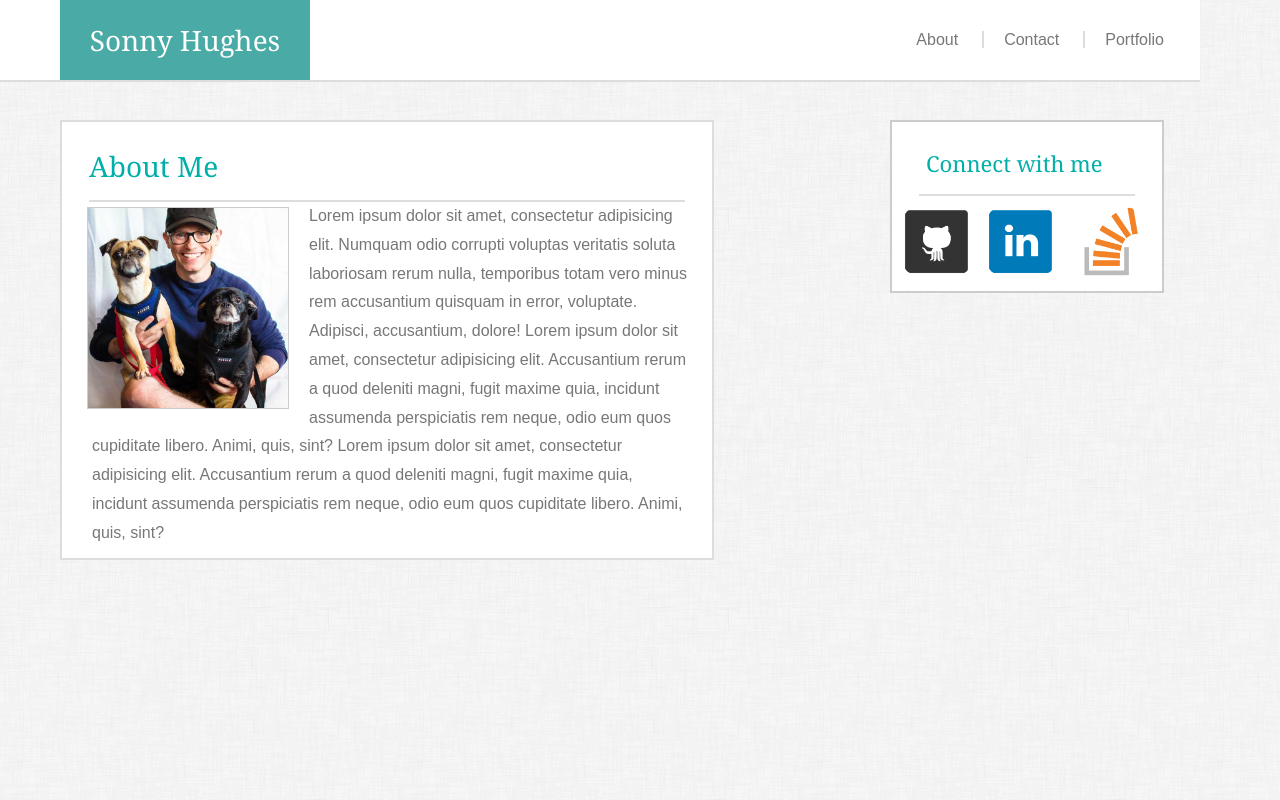
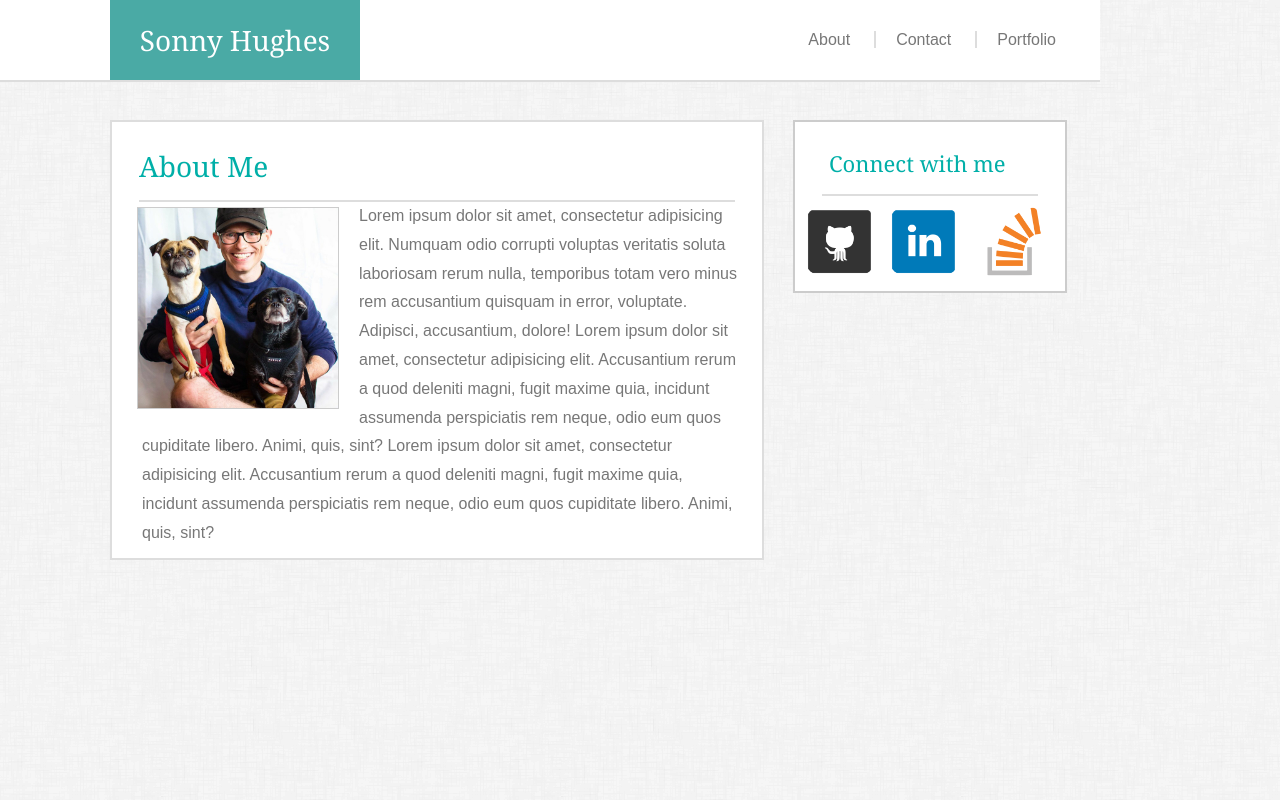
Before and after one commit to sonnyhughes/Basic-Portfolio, a plain HTML site: page index.html in a window 1280 px wide. Shown: the top 800 px of the page. Drawn offline with Linux system fonts and the light colour scheme.

Commit message:
Added body max-width

```diff
--- a/assets/css/style.css
+++ b/assets/css/style.css
@@ -6,7 +6,7 @@ html{
 body{
 	background-image: url('../images/dust_scratches.png');
 	min-height: 100%;
-	max-width: 100%;
+	max-width: 960px;
 	min-width: 1100px;
 	position: relative;
 }
@@ -40,7 +40,7 @@ header{
 
 #name{
 	position: absolute;
-	left: 5%;
+	left: 10%;
 	width: 250px;
 	height: 100%;
 	display: flex;
@@ -54,7 +54,7 @@ header{
 ul{
     list-style-type: none;
     position: absolute;
-     right: 3%;
+    right: 4%;
     top: 40%;
 }
 
@@ -88,7 +88,7 @@ ul{
 	background-color: #ffffff;
 	border: 2px #dddddd solid;
 	position: absolute;
-	left: 5%;
+	left: 10%;
 	top: 120px;
 }
 
```
